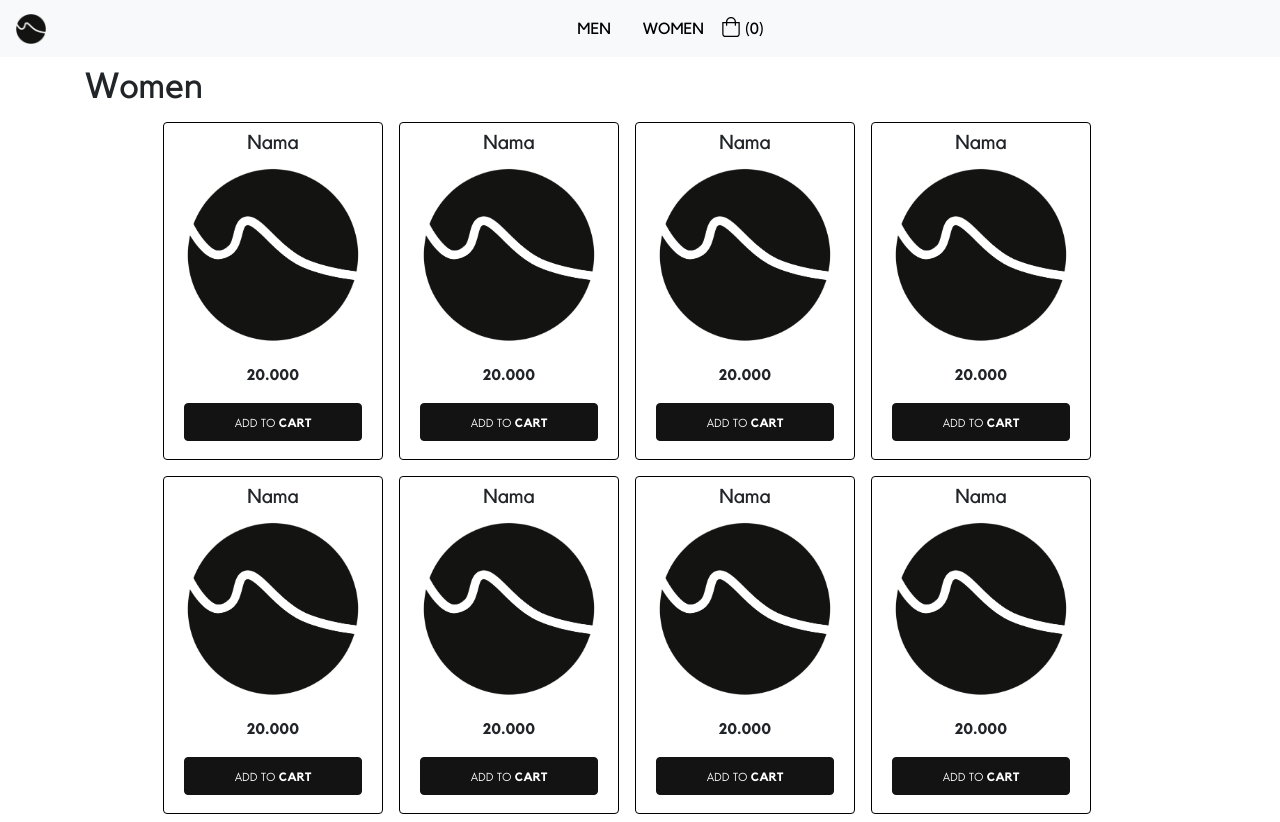
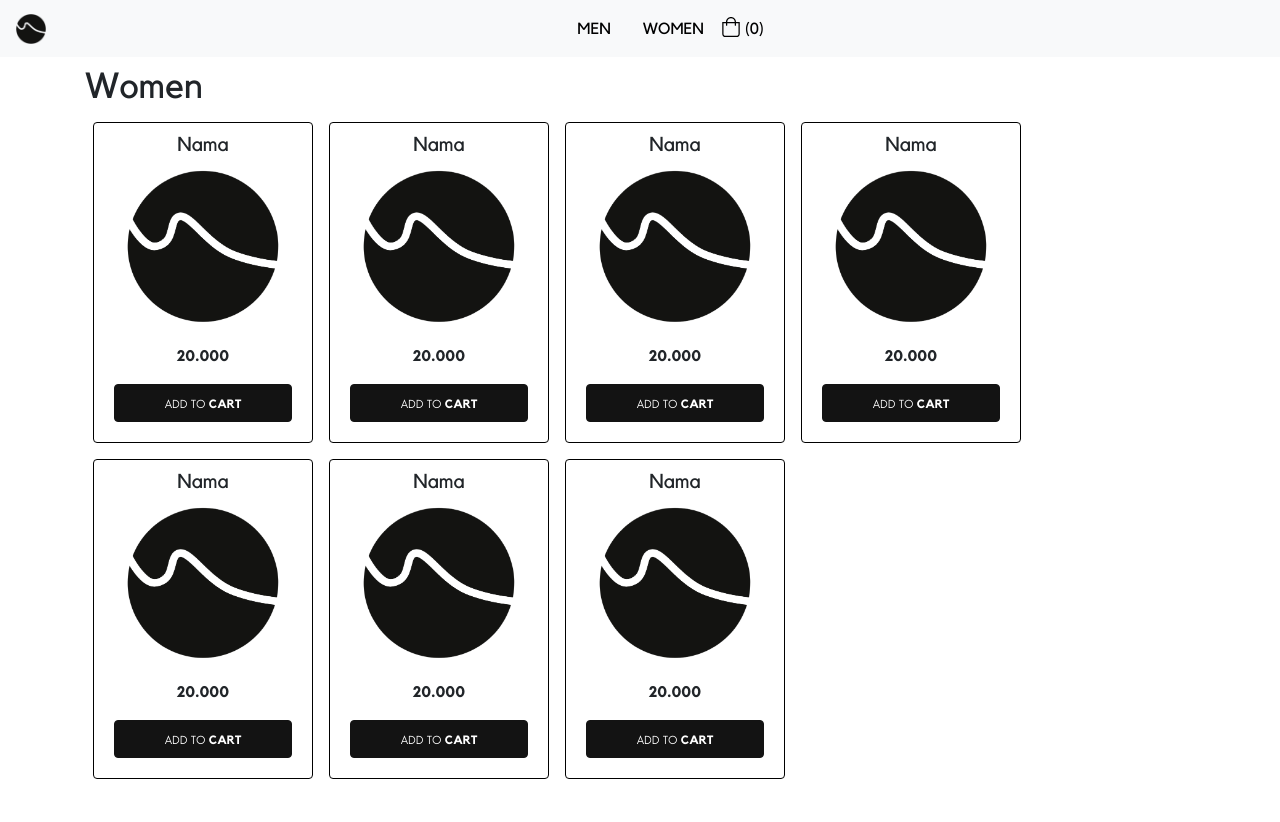
Before and after one commit to priambudiLB/oshare, a React (Create React App) app: page /women in a window 1280 px wide. After the commit the page ends 800 px from the top, so only its background shows below. Built offline with nearby package versions, Linux system fonts and the light colour scheme.

Commit message:
done women

```diff
--- a/src/App.css
+++ b/src/App.css
@@ -249,6 +249,7 @@ a:hover {
 
 #container-1{
   padding-top: 60px;
+  position: relative;
 }
 
 #card-1{
@@ -256,12 +257,10 @@ a:hover {
   display: flex;
   justify-content: center;
   align-items: center;
-  width: 220px;
-  height: 338px;
-  left: 70px;
+  /* width: 220px;
+  height: 338px; */
   background-color: white;
   border-color: black;
-  right: 100px;
 }
 
 #card-2{
@@ -272,7 +271,7 @@ a:hover {
 }
 
 #card-images{
-  width: 80%;
+  width: 154px;
 }
 
 .item-card{
--- a/src/Women.jsx
+++ b/src/Women.jsx
@@ -43,11 +43,6 @@ class Women extends Component {
         harga: "20.000",
         imageUrl:"images/Logo.png"
       },
-      {
-        nama: "Nama",
-        harga: "20.000",
-        imageUrl:"images/Logo.png"
-      },
   ],
   };
   render() {
@@ -56,7 +51,7 @@ class Women extends Component {
         <div className="container" id="container-1">
           <span className="highlights kollektif">Women</span>
           <div className="section-1">
-          <div class="d-flex flex-sm-wrap flex-row bd-highlight mb-1">
+          <div class="d-flex justify-content-start flex-wrap flex-row bd-highlight mb-3">
             {
               this.state.barang.map((item, index) => {
                 return (
```
